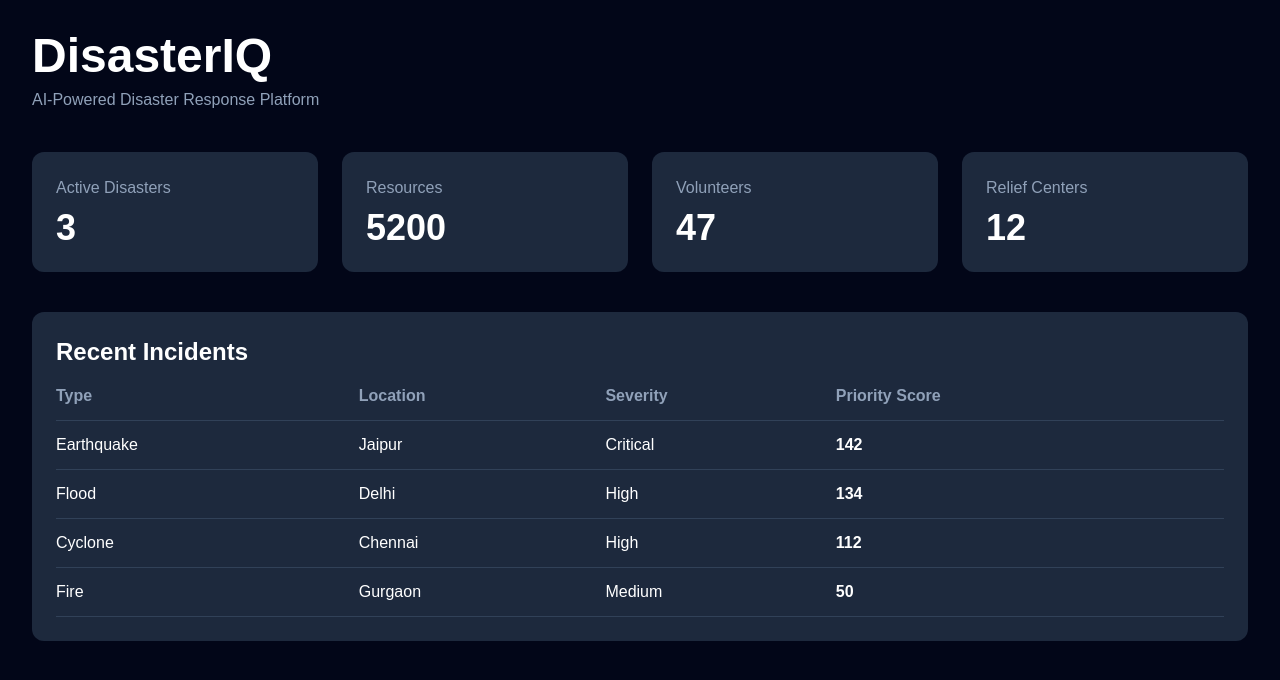
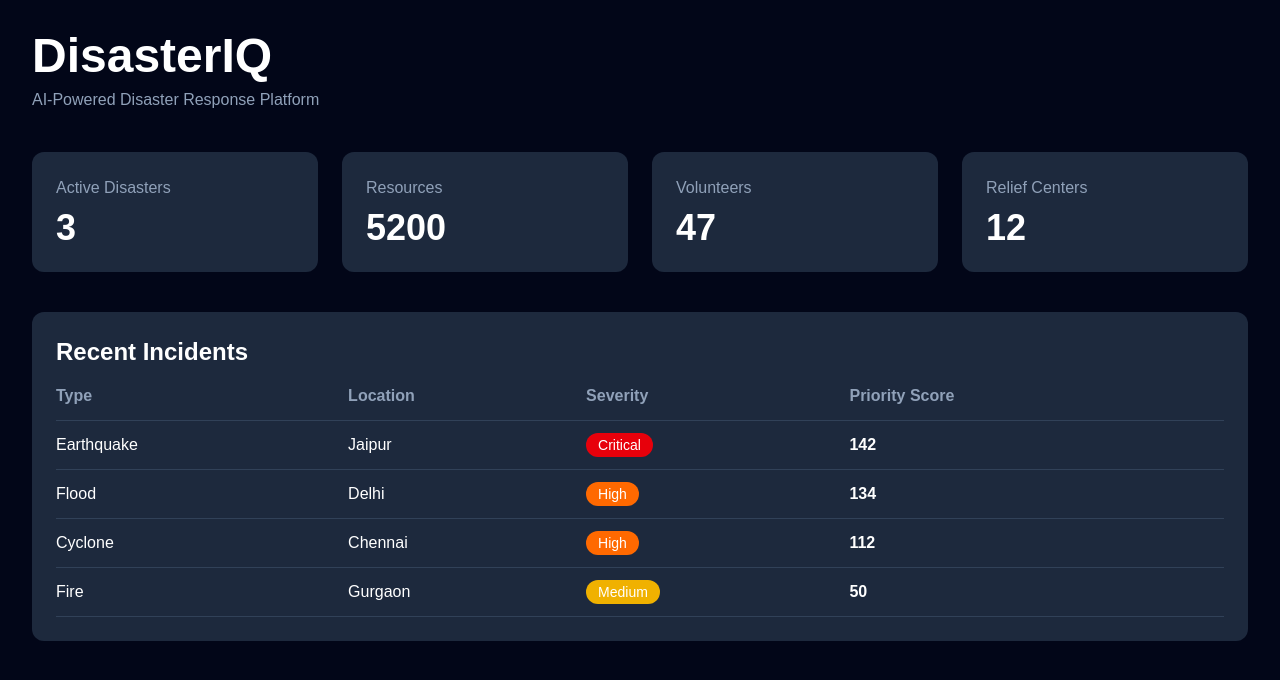
Before and after one commit to nityax06/DisasterIQ, a Next.js app in the folder frontend/: page / in a window 1280 px wide. Shown: the top 680 px of the page. Built offline with nearby package versions, Linux system fonts and the light colour scheme.

Commit message:
Add severity badges to incidents table

```diff
--- a/frontend/app/components/IncidentTable.tsx
+++ b/frontend/app/components/IncidentTable.tsx
@@ -1,3 +1,4 @@
+import SeverityBadge from "./SeverityBadge";
 import { incidents } from "../incidents";
 import { calculatePriorityScore } from "../priority";
 
@@ -43,7 +44,9 @@ export default function IncidentTable() {
               <tr key={incident.id} className="border-b border-slate-700">
                 <td className="py-3">{incident.type}</td>
                 <td className="py-3">{incident.location}</td>
-                <td className="py-3">{incident.severity}</td>
+                <td className="py-3">
+                  <SeverityBadge severity={incident.severity} />
+                </td>
                 <td className="py-3 font-bold">{score}</td>
               </tr>
             );
--- /dev/null
+++ b/frontend/app/components/SeverityBadge.tsx
@@ -0,0 +1,24 @@
+type SeverityBadgeProps = {
+  severity: string;
+};
+
+export default function SeverityBadge({
+  severity,
+}: SeverityBadgeProps) {
+  const colors = {
+    Critical: "bg-red-600",
+    High: "bg-orange-500",
+    Medium: "bg-yellow-500",
+    Low: "bg-green-600",
+  };
+
+  return (
+    <span
+      className={`px-3 py-1 rounded-full text-white text-sm ${
+        colors[severity as keyof typeof colors]
+      }`}
+    >
+      {severity}
+    </span>
+  );
+}
```
